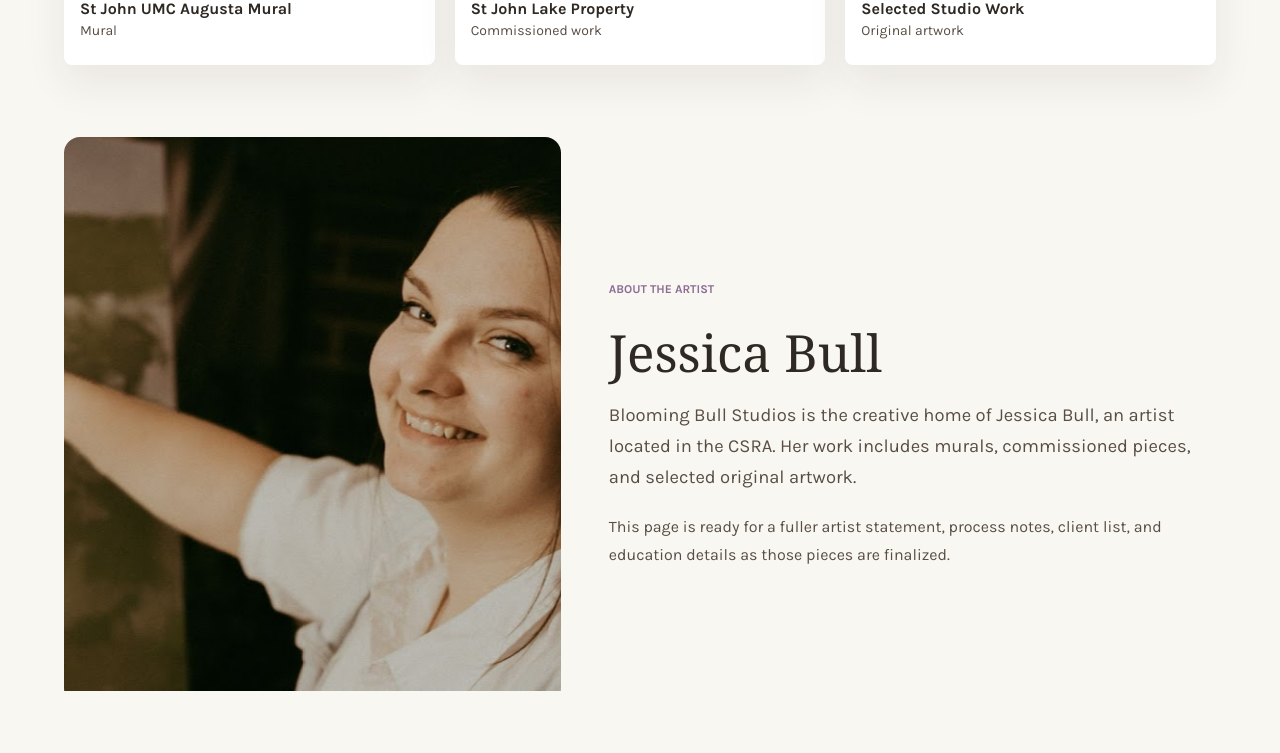
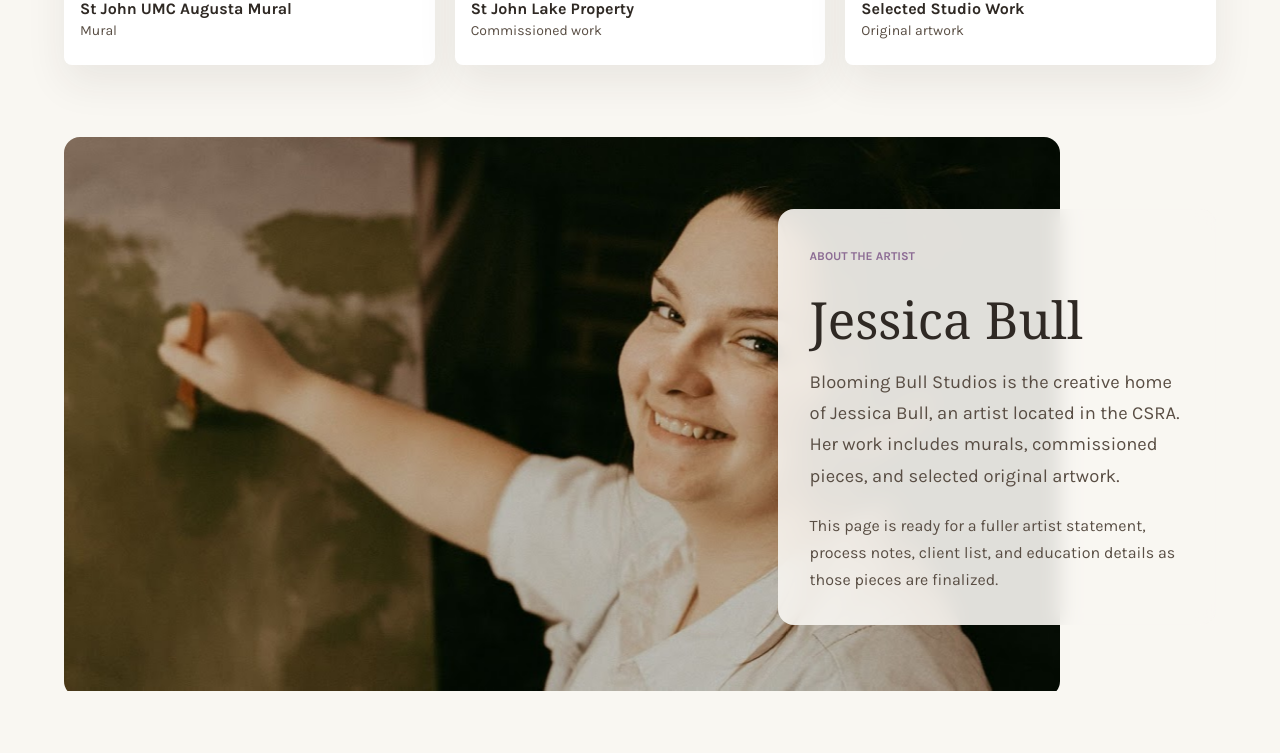
Before and after one commit to HBull5/JMBullArt, a React (Vite) app: page / in a window 1280 px wide. Shown: the part 1260-2013 px from the top of the page. Built offline with nearby package versions, Linux system fonts and the light colour scheme; a web font is replaced by a local one.

Commit message:
New About Reformatting

```diff
--- a/src/components/AboutSection.jsx
+++ b/src/components/AboutSection.jsx
@@ -19,21 +19,50 @@ export default function AboutSection() {
       <Box
         sx={{
           display: "grid",
-          gridTemplateColumns: { xs: "1fr", md: "0.9fr 1.1fr" },
-          gap: { xs: 4, md: 6 },
+          gridTemplateColumns: { xs: "1fr", md: "minmax(0, 1.35fr) minmax(360px, 0.65fr)" },
+          gap: { xs: 3, md: 0 },
           alignItems: "center",
         }}
       >
-        <Reveal direction="right">
+        <Reveal direction="right" sx={{ minWidth: 0 }}>
           <ParallaxImage
             src={images.about}
             alt="Jessica Bull artwork"
-            sx={{ minHeight: { xs: 360, md: 560 }, maxHeight: 620 }}
+            sx={{
+              minHeight: { xs: 300, sm: 420, md: 560 },
+              aspectRatio: { xs: "4 / 3", sm: "16 / 10", md: "16 / 9" },
+              borderRadius: 2,
+            }}
+            imageSx={{ objectPosition: "center center" }}
           />
         </Reveal>
 
-        <Reveal delay={120} direction="left">
-          <Stack spacing={2.5}>
+        <Reveal
+          delay={120}
+          direction="left"
+          sx={{
+            position: "relative",
+            zIndex: 1,
+            ml: { xs: 0, md: -8 },
+          }}
+        >
+          <Stack
+            spacing={2.5}
+            sx={{
+              p: { xs: 0, md: 4 },
+              borderRadius: 2,
+              bgcolor: (theme) =>
+                theme.palette.mode === "dark" ? "rgba(36, 33, 29, 0.88)" : "rgba(249, 247, 242, 0.9)",
+              backdropFilter: { xs: "none", md: "blur(10px)" },
+              boxShadow: {
+                xs: "none",
+                md: (theme) =>
+                  theme.palette.mode === "dark"
+                    ? "0 22px 54px rgba(0, 0, 0, 0.3)"
+                    : "0 22px 54px rgba(47, 41, 36, 0.12)",
+              },
+            }}
+          >
             <Typography variant="overline" color="primary.main" sx={{ fontWeight: 700 }}>
               About the artist
             </Typography>
```
